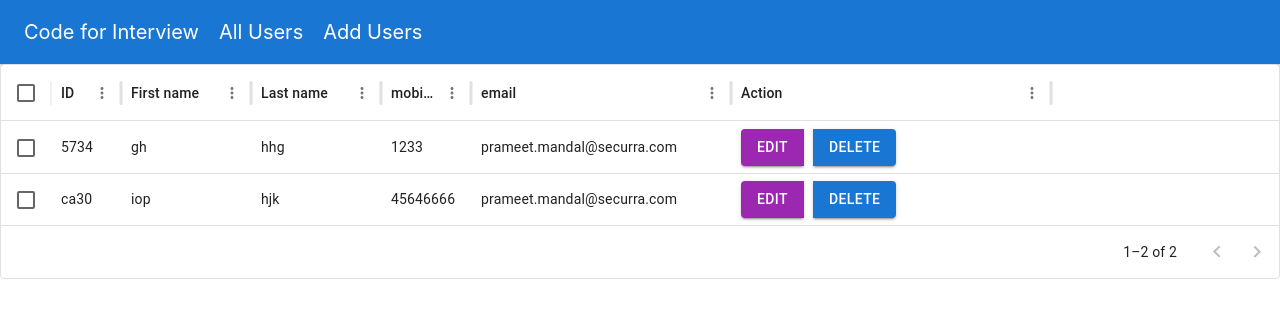
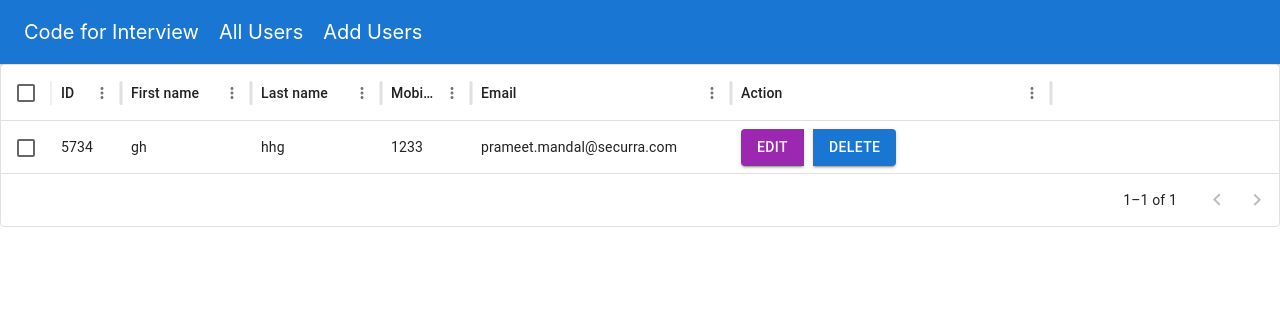
Before and after one commit to prameet123/crud_reactjs, a React (Create React App) app: page / in a window 1280 px wide. Shown: the top 318 px of the page. Built offline with nearby package versions, Linux system fonts and the light colour scheme; data requests are answered from the project's data file.

Commit message:
changed hader name

```diff
--- a/src/components/AllUsers.jsx
+++ b/src/components/AllUsers.jsx
@@ -18,8 +18,8 @@ export default function DataTable() {
 		{ field: 'id', headerName: 'ID', width: 70 },
 		{ field: 'firstName', headerName: 'First name', width: 130 },
 		{ field: 'lastName', headerName: 'Last name', width: 130 },
-		{ field: 'mobileNumber', headerName: 'mobileNumber', width: 90 },
-		{ field: 'email', headerName: 'email', width: 260 },
+		{ field: 'mobileNumber', headerName: 'Mobile Number', width: 90 },
+		{ field: 'email', headerName: 'Email', width: 260 },
 		{
 			field: 'action',
 			headerName: 'Action',
--- a/src/database/db.json
+++ b/src/database/db.json
@@ -6,13 +6,6 @@
       "lastName": "hhg",
       "mobileNumber": "1233",
       "email": "prameet.mandal@securra.com"
-    },
-    {
-      "id": "ca30",
-      "firstName": "iop",
-      "lastName": "hjk",
-      "mobileNumber": "45646666",
-      "email": "prameet.mandal@securra.com"
     }
   ]
 }
```
